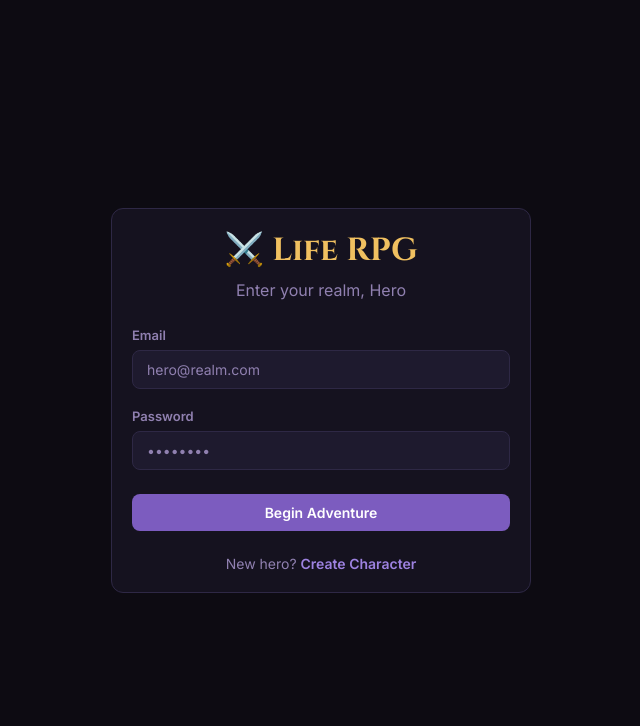
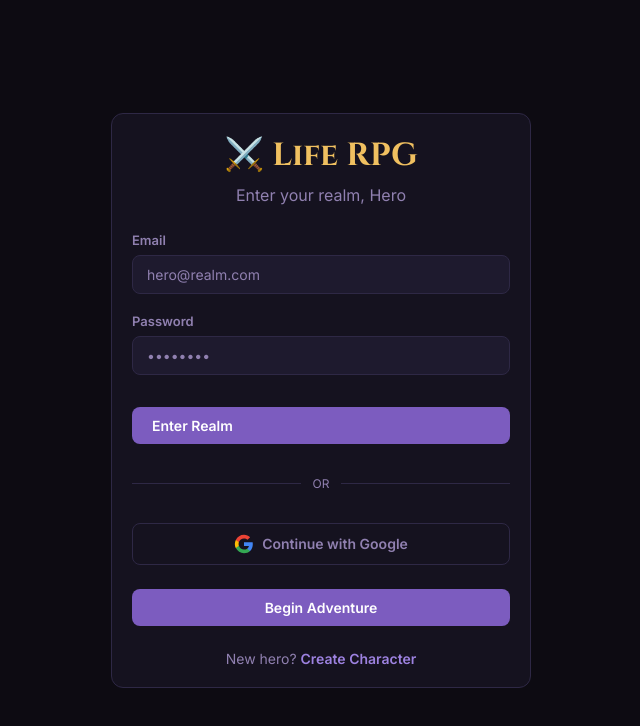
Before and after one commit to arnabsharma44-sketch/TEAM-NAMASTE, a Next.js app: page /login in a window 1280 px wide. Shown: the top 726 px of the page, without its empty margins (319-959 px from the left). Built offline with nearby package versions, Linux system fonts and the light colour scheme.

Commit message:
chore: auto-save 17:08:39

```diff
--- a/app/(auth)/login/page.tsx
+++ b/app/(auth)/login/page.tsx
@@ -59,6 +59,26 @@ export default function LoginPage() {
           </div>
         </div>
 
+        <button className="btn btn-primary" onClick={handleLogin} disabled={loading} style={{ marginTop: 8 }}>
+          {loading ? 'Entering...' : 'Enter Realm'}
+        </button>
+
+        <div style={{ display: 'flex', alignItems: 'center', margin: '8px 0' }}>
+          <div style={{ flex: 1, height: 1, background: 'var(--border)' }} />
+          <span style={{ padding: '0 12px', fontSize: 12, color: 'var(--text-dim)' }}>OR</span>
+          <div style={{ flex: 1, height: 1, background: 'var(--border)' }} />
+        </div>
+
+        <a href="/api/auth/google" className="btn btn-ghost" style={{ display: 'flex', justifyContent: 'center', gap: 8 }}>
+          <svg width="20" height="20" viewBox="0 0 24 24" fill="none" xmlns="http://www.w3.org/2000/svg">
+            <path d="M22.56 12.25c0-.78-.07-1.53-.2-2.25H12v4.26h5.92c-.26 1.37-1.04 2.53-2.21 3.31v2.77h3.57c2.08-1.92 3.28-4.74 3.28-8.09z" fill="#4285F4"/>
+            <path d="M12 23c2.97 0 5.46-.98 7.28-2.66l-3.57-2.77c-.98.66-2.23 1.06-3.71 1.06-2.86 0-5.29-1.93-6.16-4.53H2.18v2.84C3.99 20.53 7.7 23 12 23z" fill="#34A853"/>
+            <path d="M5.84 14.09c-.22-.66-.35-1.36-.35-2.09s.13-1.43.35-2.09V7.07H2.18C1.43 8.55 1 10.22 1 12s.43 3.45 1.18 4.93l2.85-2.22.81-.62z" fill="#FBBC05"/>
+            <path d="M12 5.38c1.62 0 3.06.56 4.21 1.64l3.15-3.15C17.45 2.09 14.97 1 12 1 7.7 1 3.99 3.47 2.18 7.07l3.66 2.84c.87-2.6 3.3-4.53 6.16-4.53z" fill="#EA4335"/>
+          </svg>
+          Continue with Google
+        </a>
+
         <button className="btn btn-primary" onClick={handleLogin} disabled={loading} style={{ width: '100%', justifyContent: 'center' }}>
           {loading ? 'Entering realm...' : 'Begin Adventure'}
         </button>
```
